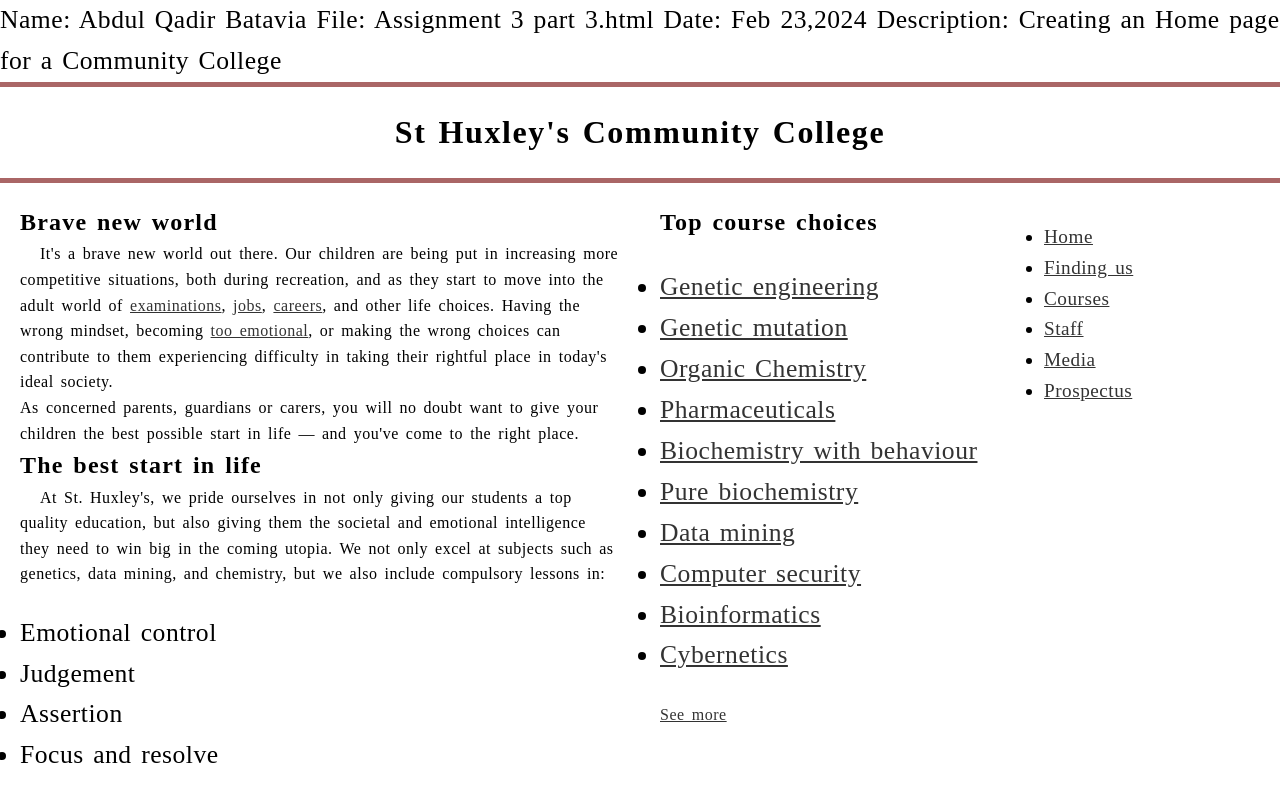
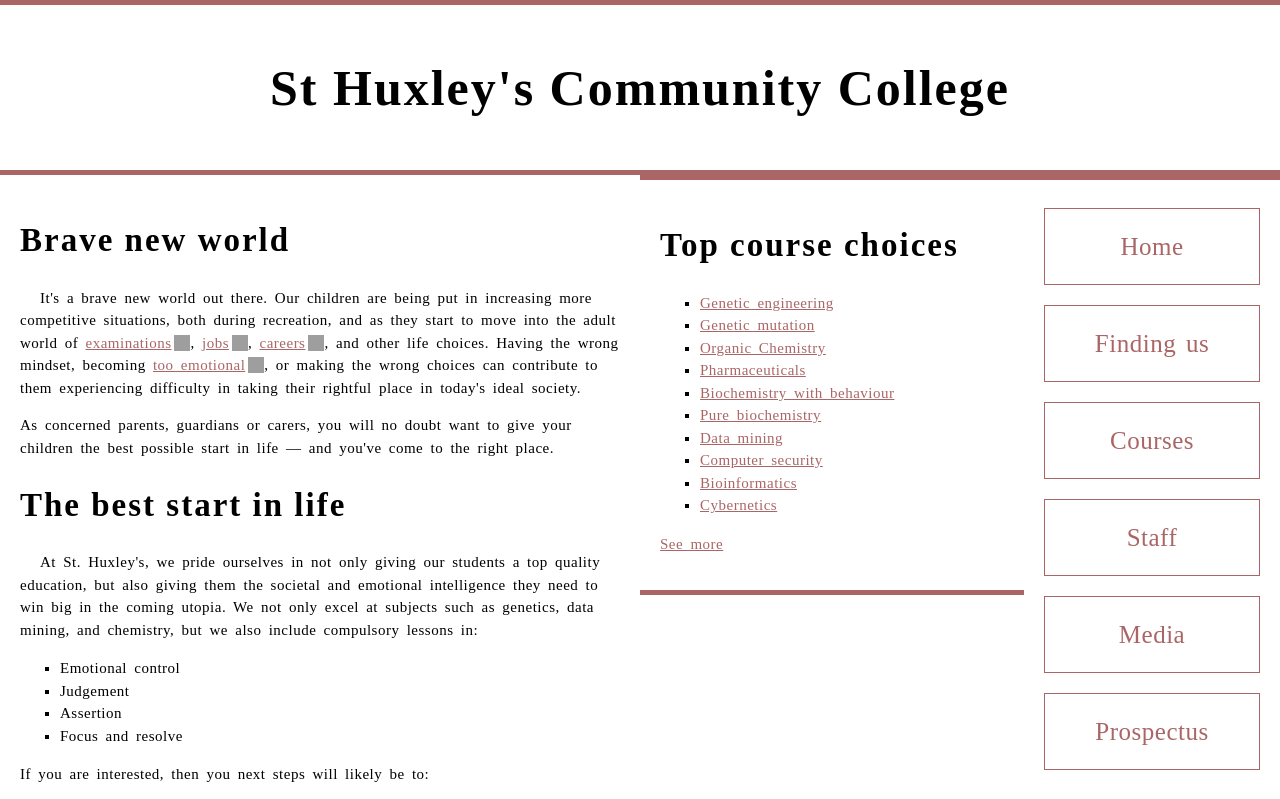
Before and after one commit to abdulqadirbatavia/Web-Development, a plain HTML site: page Assignments/Assignment_3/Part 3/Part3.html in a window 1280 px wide. Shown: the top 799 px of the page. Drawn offline with Linux system fonts and the light colour scheme; grey boxes are pictures that could not be loaded.

Commit message:
Confirmed

```diff
--- /dev/null
+++ b/Assignments/Assignment_3/Part 1/body-.css
@@ -0,0 +1,37 @@
+body {
+  font-family: Arial, Helvetica, sans-serif;
+}
+
+h1 {
+  color: hotpink;
+  font-size: 1.5em;
+  font-family: Georgia, 'Times New Roman', Times, serif;
+  border-bottom: 10px dotted purple;
+}
+
+h2 {
+  font-size: 1.5em;
+  font-style: italic;
+}
+
+.job-title {
+  color: #999999;
+  font-weight: bold;
+}
+
+a:link, a:visited {
+  color: #fb6542;
+}
+
+
+
+a:hover {
+  text-decoration: none;
+color: green;
+}
+
+.contact-details {
+  background-color: #eeeeee;
+  border: 5px solid purple;
+
+}
--- a/Assignments/Assignment_3/Part 3/Part3.html
+++ b/Assignments/Assignment_3/Part 3/Part3.html
@@ -1,7 +1,9 @@
+<!--
 Name: Abdul Qadir Batavia
-File: Assignment 3 part 3.html
-Date: Feb 23,2024
- Description: Creating an Home page for a Community College
+File: Part3.html
+Date: Feb 22, 2024
+Description: Creating an Home page for a Community College
+-->
 
 <!DOCTYPE html>
 <html lang="en-US">
--- a/Assignments/Assignment_3/Part 3/style.css
+++ b/Assignments/Assignment_3/Part 3/style.css
@@ -37,121 +37,149 @@ header, section, aside, nav, footer {
 
   /* header and footer */
 
-header, footer {
+  header, footer, aside,nav, footer {
     border-top: 5px solid #a66;
     border-bottom: 5px solid #a66;
   }
 
-/* WRITE YOUR CODE BELOW HERE */
-body {
+  @font-face{
+    font-family:'lovatolight';
+    src:url('fonts/Lovato-Light-webfont.eot');
+    src: url('fonts/Lovato-Light-webfont.eot?#iefix') format('embedded-opentype'),
+    url('fonts/Lovato-Light-webfont.woff2') format('woff2'),
+    url('fonts/Lovato-Light-webfont.woff') format('woff'),
+    url('fonts/Lovato-Light-webfont.ttf') format('truetype'),
+    url('fonts/Lovato-Light-webfont.svg#lovatolight') format('svg');
+  font-weight: normal;
+  font-style: normal;
+  }
+
+  @font-face{
+    font-family: 'josefin_slabbold';
+      src: url('fonts/josefinslab-bold-webfont.eot');
+      src: url('fonts/josefinslab-bold-webfont.eot?#iefix') format('embedded-opentype'),
+        url('fonts/josefinslab-bold-webfont.woff2') format('woff2'),
+        url('fonts/josefinslab-bold-webfont.woff') format('woff'),
+        url('fonts/josefinslab-bold-webfont.ttf') format('truetype'),
+        url('fonts/josefinslab-bold-webfont.svg#josefin_slabbold') format('svg');
+      font-weight: normal;
+      font-style: normal;
+  }
+
+
+/*general styling*/
+
+html{
+  font-family:'Times New Roman', Times, serif, serif;
   font-size: 10px;
 }
 
-/* Headings */
-h1 {
-  font-size: 2rem;
+/*heading and other elements appropriate styling and size*/
+
+h1,
+h2{
+  font-family:'Times New Roman', Times, serif, sans-serif;
+  letter-spacing: 2px;
 }
 
-h2 {
-  font-size: 1.5rem;
-}
-h3 {
-  font-size: 1.25rem;
-}
-h4 {
-  font-size: 1.1rem;
-}
-h5 {
-  font-size: 1rem;
-}
-h6 {
-  font-size: 0.9rem;
-}
-p {
-  font-size: 1rem;
-}
-nav {
-  font-size: 1.2rem;
-}
-/* Example of a button */
-button {
-  font-size: 1.1rem;
-}
-body {
-  font-size: 1.6rem;
-  line-height: 1.6;
-}
-/* Reset margin and padding for all elements */
-* {
-  margin: 0;
-  padding: 0;
+h1{
+  font-size: 5rem;
+  text-align: center;
 }
 
-/* Center top-level heading */
-h1 {
-  text-align: center;
+h2{
+  font-size: 3.3rem;
 }
-/* Headings */
-h1, h2, h3, h4, h5, h6 {
-  letter-spacing: 0.05em; /* Adjust as needed */
-}
-body {
-  font-size: 1.6rem; /* Equivalent to 16px */
-  line-height: 1.6; /* 1.6 times the font size */
-  letter-spacing: 0.02em; /* Adjust as needed */
-  word-spacing: 0.1em; /* Adjust as needed */
-}
-section > h1 + p,
-section > h2 + p,
-section > h3 + p,
-section > h4 + p,
-section > h5 + p,
-section > h6 + p {
+
+section h2+p{
   text-indent: 20px;
 }
-/* Default link color */
-a {
-  color: #333; /* Dark gray */
+
+p,
+li{
+  font-size: 1.5rem;
+  line-height: 1.5;
+  letter-spacing: 0.5px;
+  word-spacing: 3px;
 }
 
-/* Visited link color */
-a:visited {
+/*link styling*/
+/*remove focus from all the links*/
+
+a{
+  outline: none;
+}
+
+/*Giving some coloue to link*/
+a:link,
+a:visited{
   color: #a66;
 }
 
-/* Hover state */
+/* make the underlines disappear when hovering over the link */
+a:focus,
 a:hover {
-  color: #a66;
+  text-decoration: none;
 }
 
-/* Focus state */
-a:focus {
-  outline: none; /* Remove default focus outline */
-  color: #a666;
-}
-/* Remove default focus outline from all links */
-a:focus {
-  outline: none;
-}
-/* Active state */
+/* active state */
 a:active {
-  color: #ff5733; /* Different color to stand out */
-  font-weight: bold; /* Make it bold */
+  color: transparent;
+  text-shadow: 0px 0px 1px #f00,
+    0px 0px 2px #f00,
+    0px 0px 3px black,
+    0px 0px 4px black;
 }
 
-/* External link icon */
-a.external-link::after {
-  content: url('external-link-icon.png'); /* Insert external link icon */
-  margin-left: 5px; /* Add spacing between link text and icon */
+/* inserting external link icon next to external links */
+a[href*="http"] {
+  padding-right: 19px;
+  background: url(https://static.thenounproject.com/png/2863113-200.png) no-repeat 100% 0;
+  background-size: 16px 16px;
 }
 
-/* Lists */
-ul, ol {
-  margin-top: 1em; /* Spacing between paragraphs and lists */
-  margin-bottom: 1em; /* Spacing between lists and paragraphs */
+/* lists styling */
+ul,
+ol {
+  margin: 1.6rem 0;
 }
 
-li {
-  line-height: 1.6; /* Same line-height as paragraphs */
-  list-style-type: disc; /* Use disc bullet for unordered lists */
+ul {
+  list-style-type: square;
 }
+
+ol {
+  list-style-type: lower-latin;
+}
+
+/* navigaton menu */
+nav ul {
+  padding-left: 0;
+  margin-top: 0.8rem;
+}
+
+nav li {
+  list-style-type: none;
+  margin-bottom: 2rem;
+}
+
+nav li a {
+  text-decoration: none;
+  display: inline-block;
+  width: 100%;
+  line-height: 3;
+  text-align: center;
+  font-size: 2.5rem;
+  border: 1px solid #a66;
+}
+
+nav li a:focus,
+nav li a:hover {
+  color: white;
+  background: #a66;
+}
+
+nav li a:active {
+  color: white;
+  background: black;
+}
```
Also changed, not shown: Assignments/Assignment_3/Part 1/Part1.html (+6 -1 lines), Assignments/Assignment_3/Part 2/assingment 3 part 2.html (+6 -3 lines), Assignments/Assignment_3/Part 4/part 4.html (+5 -3 lines), Assignments/Assignment_3/Part 4/Web dev pics.jpg (deleted), Assignments/Assignment_3/Part 4/balloon-sq1.jpg (added), Assignments/Assignment_3/Part 4/balloon-sq2.jpg (added), Assignments/Assignment_3/Part 4/balloon-sq3.jpg (added), Assignments/Assignment_3/Part 4/balloon-sq4.jpg (added), Assignments/Assignment_3/Part 4/balloon-sq5.jpg (added), Assignments/Assignment_3/Part 4/balloon-sq6.jpg (added). Lines whose indentation alone changed are shown as unchanged.
